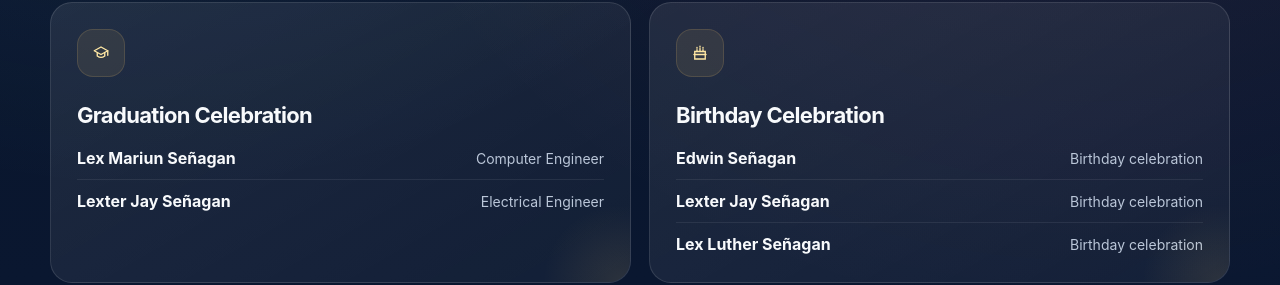
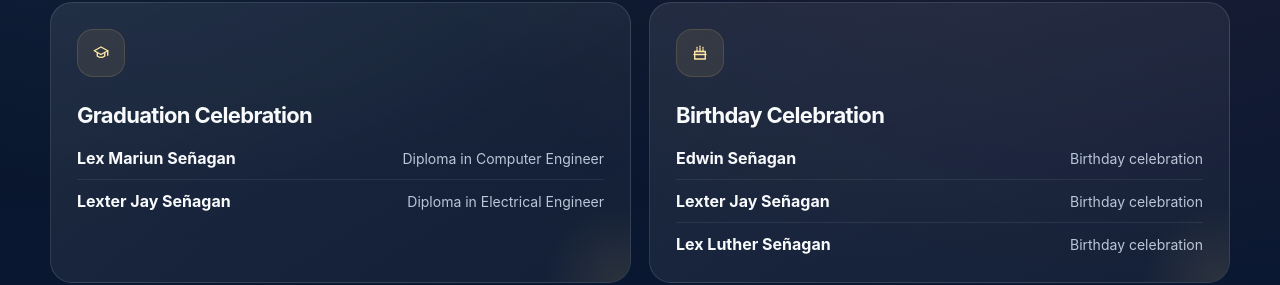
Before and after one commit to senaganlex/multi-celebration-invitation, a website: page docs/index.html in a window 1280 px wide. Shown: the part 1146-1431 px from the top of the page. Drawn offline with Linux system fonts and the light colour scheme; no server answers.

Commit message:
Update educational qualifications for individuals

```diff
--- a/docs/index.html
+++ b/docs/index.html
@@ -1410,11 +1410,11 @@
             <div class="person-list">
               <div class="person">
                 <strong>Lex Mariun Señagan</strong>
-                <span>Computer Engineer</span>
+                <span>Diploma in Computer Engineer</span>
               </div>
               <div class="person">
                 <strong>Lexter Jay Señagan</strong>
-                <span>Electrical Engineer</span>
+                <span>Diploma in Electrical Engineer</span>
               </div>
             </div>
           </article>
```
